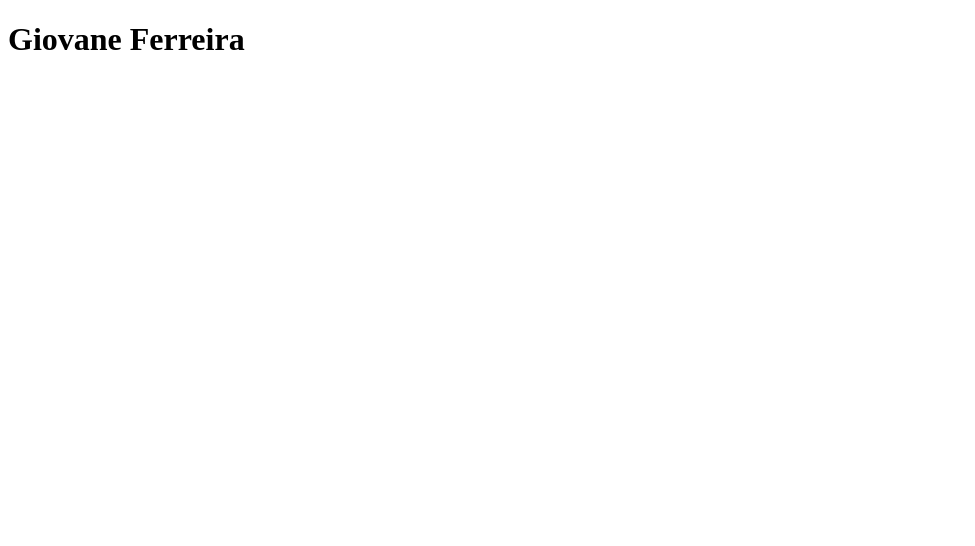
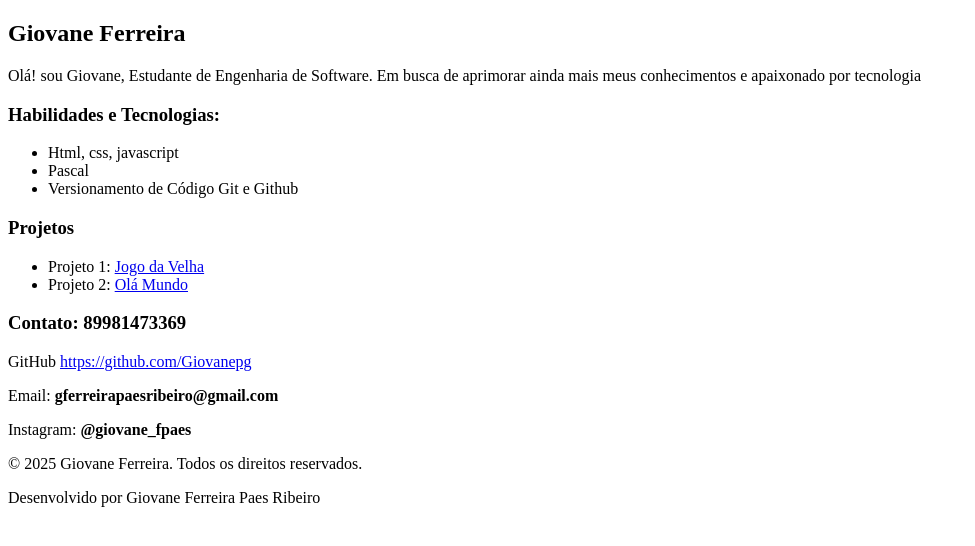
Before and after one commit to Giovanepg/Meu-Site, a plain HTML site: page index.html in a window 1280 px wide. Shown: the whole page, without its empty margins (0-975 px from the left). Drawn offline with Linux system fonts and the light colour scheme.

Commit message:
Site feito as atualizações

```diff
--- a/index.html
+++ b/index.html
@@ -6,6 +6,40 @@
     <title>Portifolio - Giovane Dev</title>
 </head>
 <body>
-    <h1>Giovane Ferreira</h1>
+    <section>
+        <h1>Giovane Ferreira</h1>
+        <p>Olá! sou Giovane, Estudante de Engenharia de Software. Em busca de
+         aprimorar ainda mais meus conhecimentos e apaixonado por tecnologia </p>
+    </section>
+
+    <section>
+        <h3>Habilidades e Tecnologias:</h3>
+        <ul>
+          <li>Html, css, javascript</li>
+          <li>Pascal</li>
+          <li>Versionamento de Código Git e Github</li>
+        </ul>
+    </section>
+
+    <section>
+        <h3>Projetos</h3>
+        <ul>
+          <li>Projeto 1: <a href="https://github.com/Giovanepg/Tic-Tac-Toe" target="_blank">Jogo da Velha</a></li>
+          <li>Projeto 2: <a href="https://github.com/Giovanepg/ola-mundo" target="_blank">Olá Mundo</a></li>
+        </ul>
+      </section>
+
+    <section>
+        <h3>Contato: <b>89981473369</b></h3>
+        <p>GitHub  <a href="github.com/Giovanepg" target="_blank">https://github.com/Giovanepg</a></p>
+        <p>Email: <b>gferreirapaesribeiro@gmail.com</b></p>
+        <p>Instagram: <b>@giovane_fpaes</b></p>
+      </section>
+
+      <footer>
+        <p>&copy; 2025 Giovane Ferreira. Todos os direitos reservados.</p>
+        <p>Desenvolvido por Giovane Ferreira Paes Ribeiro</p>
+      </footer>
+
 </body>
 </html>
```
